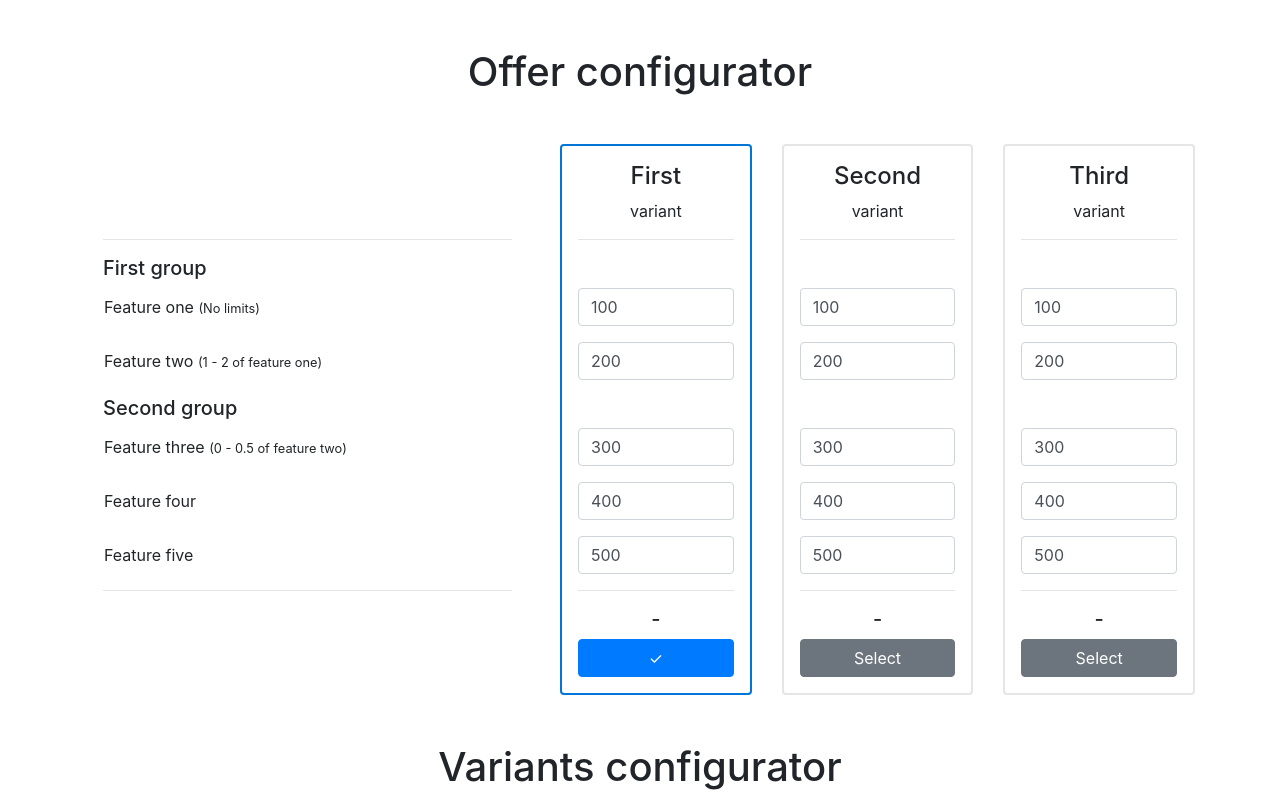
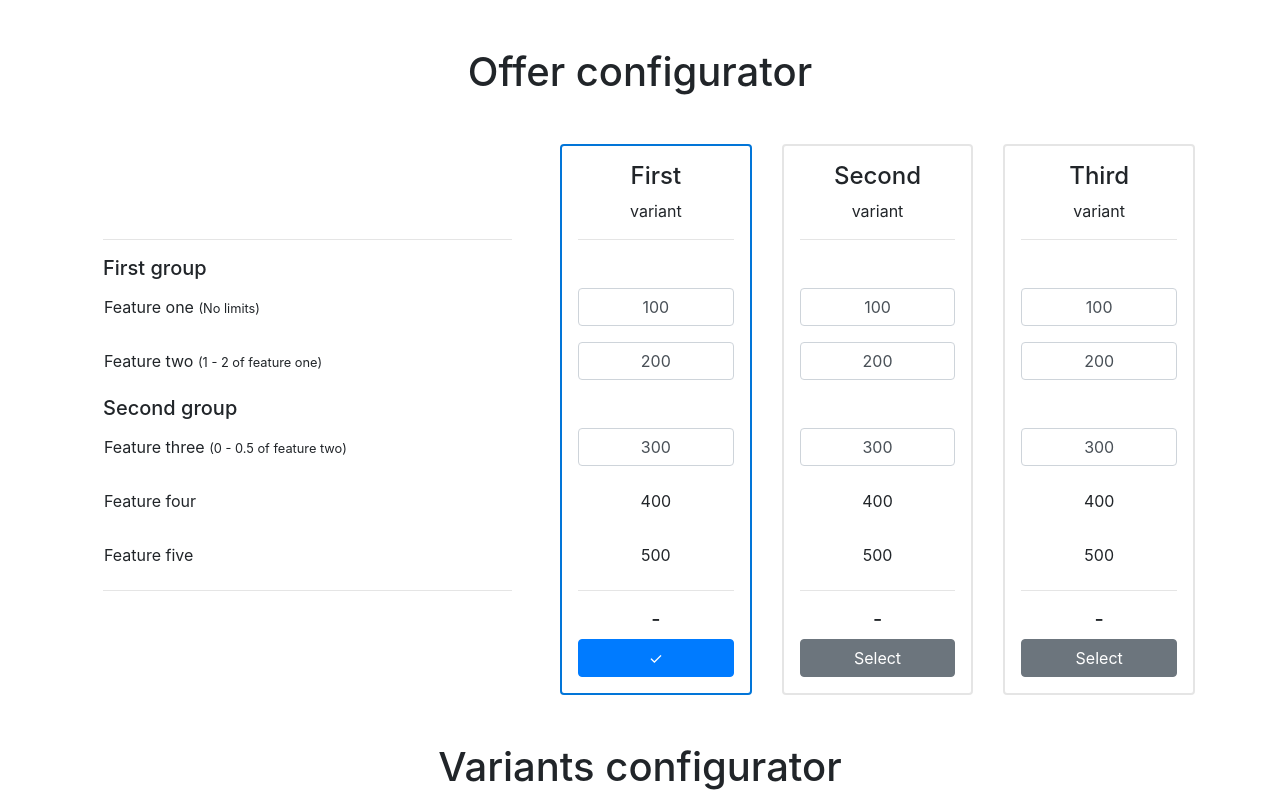
Before and after one commit to marcinmajkowski/angular-advanced-forms, an Angular app: page / in a window 1280 px wide. Shown: the top 800 px of the page. Built offline with nearby package versions, Linux system fonts and the light colour scheme.

Commit message:
Implement static variant field type

```diff
--- a/src/app/feature/feature-definition.model.ts
+++ b/src/app/feature/feature-definition.model.ts
@@ -1,4 +1,7 @@
+import { VariantFieldType } from './variant-field-type.enum';
+
 export interface FeatureDefinition {
   name: string;
   description?: string;
+  variantFieldType: VariantFieldType;
 }
--- a/src/app/feature/feature.service.ts
+++ b/src/app/feature/feature.service.ts
@@ -3,19 +3,20 @@ import { FeatureGroupDefinition } from './feature-group-definition.model';
 import { BehaviorSubject } from 'rxjs/BehaviorSubject';
 import 'rxjs/add/operator/distinctUntilChanged';
 import { Observable } from 'rxjs/Observable';
+import { VariantFieldType } from './variant-field-type.enum';
 
 const featureGroupDefinitions: FeatureGroupDefinition[] = [{
   name: 'First group',
   features: [
-    {name: 'Feature one', description: 'No limits'},
-    {name: 'Feature two', description: '1 - 2 of feature one'},
+    {name: 'Feature one', description: 'No limits', variantFieldType: VariantFieldType.INPUT},
+    {name: 'Feature two', description: '1 - 2 of feature one', variantFieldType: VariantFieldType.INPUT},
   ]
 }, {
   name: 'Second group',
   features: [
-    {name: 'Feature three', description: '0 - 0.5 of feature two'},
-    {name: 'Feature four'},
-    {name: 'Feature five'},
+    {name: 'Feature three', description: '0 - 0.5 of feature two', variantFieldType: VariantFieldType.INPUT},
+    {name: 'Feature four', variantFieldType: VariantFieldType.STATIC_VALUE},
+    {name: 'Feature five', variantFieldType: VariantFieldType.STATIC_VALUE},
   ]
 }];
 
@@ -28,4 +29,9 @@ export class FeatureService {
   selectFeatureGroupDefinitions$(): Observable<FeatureGroupDefinition[]> {
     return this.store;
   }
+
+  addFeatureGroupDefinition(featureGroupDefinition: FeatureGroupDefinition): void {
+    const value = this.subject.value;
+    this.subject.next([...value, featureGroupDefinition]);
+  }
 }
--- /dev/null
+++ b/src/app/feature/variant-field-type.enum.ts
@@ -0,0 +1,3 @@
+export enum VariantFieldType {
+  INPUT, STATIC_VALUE
+}
--- a/src/app/offer-configurator/offer-configurator.component.html
+++ b/src/app/offer-configurator/offer-configurator.component.html
@@ -5,6 +5,7 @@
   <div class="col"
        *ngFor="let variant of variants; let i = index">
     <app-variant [variant]="variant"
+                 [featureGroupDefinitions]="featureGroupDefinitions"
                  [isSelected]="variant === selectedVariant"
                  (featureChange)="onFeatureChange(variant)"
                  (featureValueChange)="onFeatureValueChange(i, $event)"
--- a/src/app/offer-configurator/variant/variant.component.html
+++ b/src/app/offer-configurator/variant/variant.component.html
@@ -9,12 +9,15 @@
       <p>variant</p>
     </div>
     <hr/>
-    <div *ngFor="let featureGroup of variant.featureGroups; let i = index">
+    <div *ngFor="let featureGroupDefinition of featureGroupDefinitions; let i = index">
       <h5>&nbsp;</h5>
-      <div *ngFor="let feature of featureGroup.features; let j = index"
+      <!-- TODO rethink, refactor -->
+      <ng-container *ngFor="let featureDefinition of featureGroupDefinition.features; let j = index;">
+        <ng-container *ngFor="let feature of [featureForDefinition(featureGroupDefinition, featureDefinition)]">
+          <div *ngIf="isInputFieldType(featureDefinition)"
                [class.has-danger]="valueInput.invalid"
                class="form-group">
-        <input class="form-control"
+            <input class="form-control text-center"
                    type="number"
                    [min]="feature.min"
                    [appMin]="feature.min"
@@ -28,6 +31,14 @@
                    #valueInput="ngModel"
                    [readonly]="isDisabled">
           </div>
+          <div class="form-group"
+               *ngIf="isStaticValueFieldType(featureDefinition)">
+            <p class="form-control-like">
+              {{ feature.value }}
+            </p>
+          </div>
+        </ng-container>
+      </ng-container>
     </div>
     <hr/>
     <div>
--- a/src/app/offer-configurator/variant/variant.component.scss
+++ b/src/app/offer-configurator/variant/variant.component.scss
@@ -17,3 +17,10 @@ input::-webkit-inner-spin-button {
   -webkit-appearance: none;
   margin: 0;
 }
+
+// TODO reuse from variant-labels
+p.form-control-like {
+  padding: 0.5rem 0;
+  line-height: 1.25;
+  border: 1px solid rgba(0, 0, 0, 0);
+}
--- a/src/app/offer-configurator/variant/variant.component.ts
+++ b/src/app/offer-configurator/variant/variant.component.ts
@@ -1,17 +1,24 @@
 import { Component, EventEmitter, Input, OnInit, Output } from '@angular/core';
 import { Variant } from './variant.model';
 import { FeatureValueChangeEvent } from './feature-value-change-event.model';
+import { Feature } from '../../feature/feature.model';
+import { FeatureDefinition } from '../../feature/feature-definition.model';
+import { FeatureGroupDefinition } from '../../feature/feature-group-definition.model';
+import { VariantFieldType } from '../../feature/variant-field-type.enum';
 
+// TODO ChangeDetectionStrategy.ON_PUSH breaks initial validation
 @Component({
   selector: 'app-variant',
   templateUrl: './variant.component.html',
-  styleUrls: ['./variant.component.scss']
+  styleUrls: ['./variant.component.scss'],
 })
 export class VariantComponent implements OnInit {
 
   @Input() variant: Variant;
 
   @Input() isSelected: boolean;
+
+  @Input() featureGroupDefinitions: boolean;
 
   @Output() selected = new EventEmitter<void>();
 
@@ -43,4 +50,20 @@ export class VariantComponent implements OnInit {
       newValue: newValue
     });
   }
+
+  // TODO use dictionary or change model
+  featureForDefinition(featureGroupDefinition: FeatureGroupDefinition, featureDefinition: FeatureDefinition): Feature {
+    return this.variant.featureGroups
+      .find(featureGroup => featureGroup.name === featureGroupDefinition.name)
+      .features
+      .find(feature => feature.name === featureDefinition.name);
+  }
+
+  isInputFieldType(featureDefitnion: FeatureDefinition) {
+    return featureDefitnion.variantFieldType === VariantFieldType.INPUT;
+  }
+
+  isStaticValueFieldType(featureDefitnion: FeatureDefinition) {
+    return featureDefitnion.variantFieldType === VariantFieldType.STATIC_VALUE;
+  }
 }
```
Lines whose indentation alone changed are shown as unchanged.
